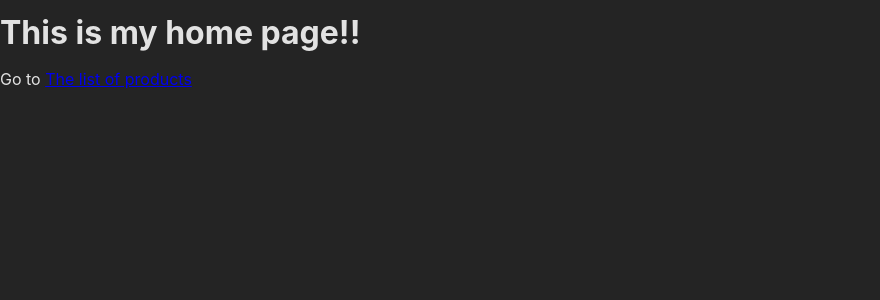
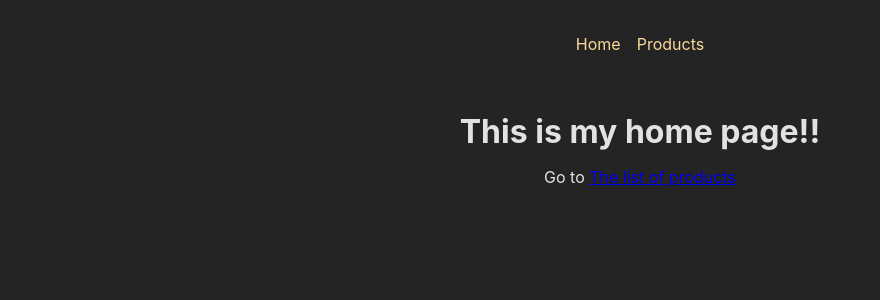
Before and after one commit to AaradhyaGitHub/React-Unit---4, a React (Create React App) app in the folder React - SPA/: page / in a window 1280 px wide. Shown: the top 300 px of the page, without its empty margins (0-880 px from the left). Built offline with nearby package versions, Linux system fonts and the light colour scheme.

Commit message:
Added layout and wrapper for routes

```diff
--- a/React - SPA/src/components/MainNavigation.js
+++ b/React - SPA/src/components/MainNavigation.js
@@ -1,9 +1,10 @@
 import { Link } from "react-router-dom";
-function MainNavigation() {
+import classes from './MainNavigation.module.css'
+export default function MainNavigation() {
   return (
-    <header>
+    <header className={classes.header}>
       <nav>
-        <ul>
+        <ul className = {classes.list}>
           <li>
             <Link to="/">Home</Link>
           </li>
--- /dev/null
+++ b/React - SPA/src/components/MainNavigation.module.css
@@ -0,0 +1,23 @@
+.header {
+    max-width: 60rem;
+    margin: auto;
+    padding: 2rem;
+    display: flex;
+    justify-content: center;
+  }
+
+  .list {
+    display: flex;
+    gap: 1rem;
+  }
+
+  .list a {
+    text-decoration: none;
+    color: var(--color-primary-400);
+  }
+
+  .list a:hover,
+  .list a.active {
+    color: var(--color-primary-800);
+    text-decoration: underline;
+  }
--- /dev/null
+++ b/React - SPA/src/pages/Root.js
@@ -0,0 +1,13 @@
+import { Outlet } from "react-router-dom";
+import MainNavigation from "../components/MainNavigation";
+import classes from "./Root.module.css";
+export default function RootLayout() {
+  return (
+    <>
+      <MainNavigation />
+      <main className={classes.content}>
+        <Outlet />
+      </main>
+    </>
+  );
+}
--- /dev/null
+++ b/React - SPA/src/pages/Root.module.css
@@ -0,0 +1,4 @@
+.content{
+    margin: 2rem auto;
+    text-align: center;
+}
```
Also changed, not shown: React - SPA/src/App.js (+9 -2 lines).
